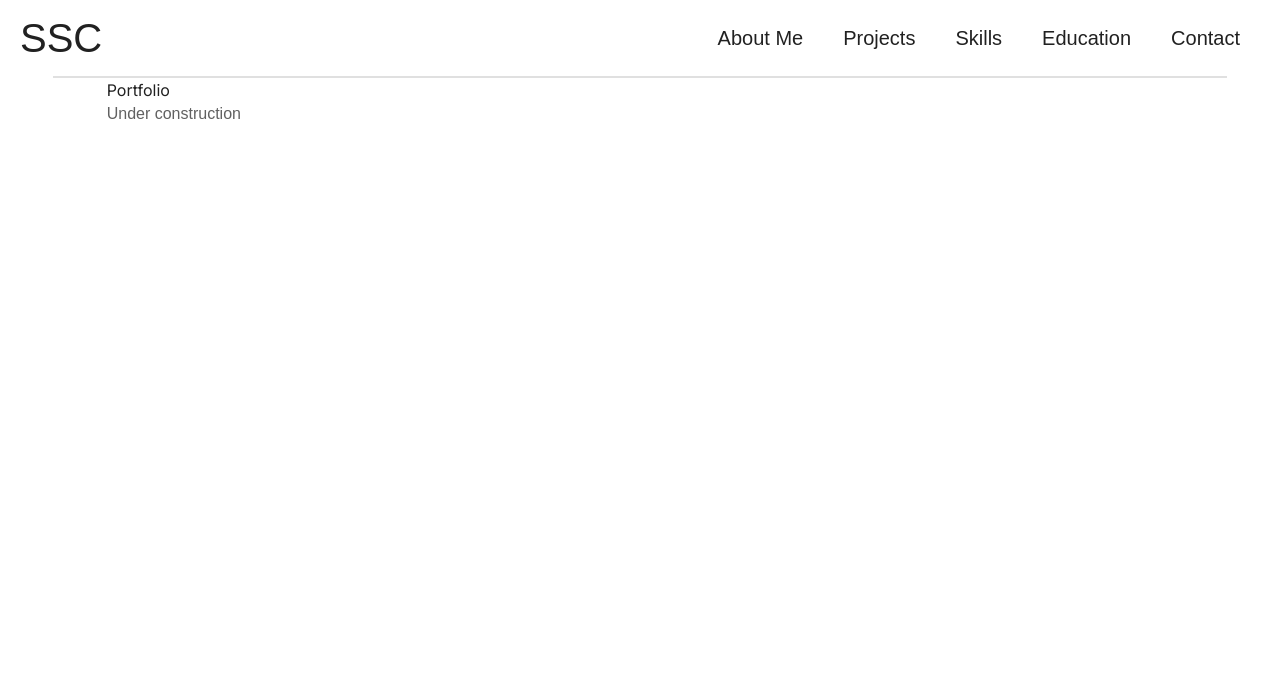
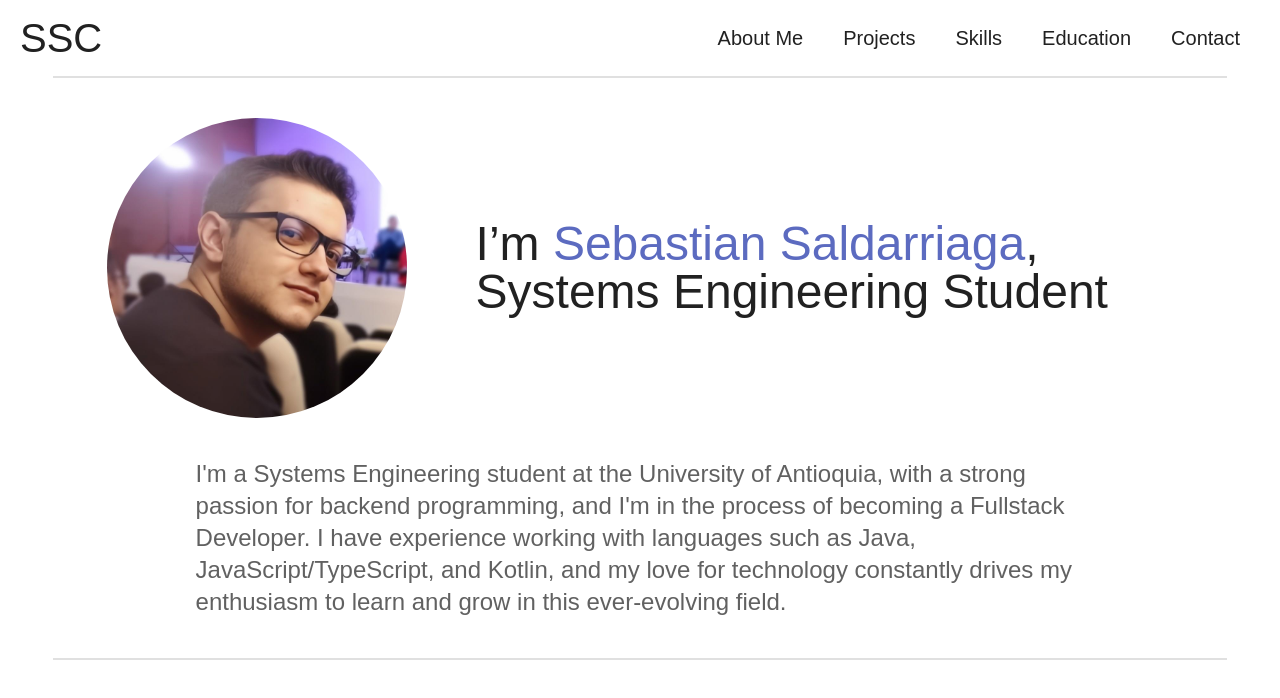
Before and after one commit to SebastianSaldarriagaC1/sebastiansaldarriaga, a Next.js app: page / in a window 1280 px wide. Shown: the top 698 px of the page. Built offline with nearby package versions, Linux system fonts and the light colour scheme.

Commit message:
feat: add about me section

```diff
--- a/src/app/globals.css
+++ b/src/app/globals.css
@@ -36,19 +36,15 @@ body {
 .header-text {
   color: var(--main-text-color);
   font-family: "Source Sans Pro", "Arial", "Sans Serif";
-  font-size: 48px;
 }
 
 .highlight-text {
   color: var(--primary-accent-color);
-  font-family: "Source Sans Pro", "Arial", "Sans Serif";
-  font-size: 48px;
 }
 
 p {
   color: var(--secondary-text-color);
   font-family: "Source Sans Pro", "Arial", "Sans Serif";
-  font-size: 16px;
 }
 
 hr {
--- a/src/components/atoms/Image.tsx
+++ b/src/components/atoms/Image.tsx
@@ -0,0 +1,22 @@
+import React from "react";
+// Import next/image
+import Image from "next/image";
+
+interface ImageProps {
+  src: string;
+  alt: string;
+}
+
+const CircleImage: React.FC<ImageProps> = ({ src, alt }) => {
+  return (
+    <Image
+      src={src}
+      alt={alt}
+      width={300}
+      height={300}
+      className="rounded-full"
+    />
+  );
+};
+
+export { CircleImage };
--- a/src/components/atoms/Text.tsx
+++ b/src/components/atoms/Text.tsx
@@ -1,6 +1,8 @@
 import React from "react";
 
 interface TextProps {
+  id?: string;
+  extraClass?: string;
   text: string;
 }
 
@@ -9,24 +11,50 @@ interface AnchorProps {
   href: string;
 }
 
-const SectionText: React.FC<TextProps> = ({ text }) => {
-  return <h1 className="section-text">{text}</h1>;
+const SectionText: React.FC<TextProps> = ({ text, extraClass }) => {
+  return <h1 className={"section-text " + extraClass}>{text}</h1>;
 };
 
 const Navbartext: React.FC<AnchorProps> = ({ text, href }) => {
   return (
-    <a href={href} className="navbar-text">
+    <a href={href} className={"navbar-text"}>
       {text}
     </a>
   );
 };
 
-const HeaderText: React.FC<TextProps> = ({ text }) => {
-  return <p className="header-text">{text}</p>;
+const HeaderText: React.FC<TextProps> = ({ id, text, extraClass }) => {
+  return (
+    <p id={id} className={"header-text " + extraClass}>
+      {text}
+    </p>
+  );
 };
 
-const HighlightText: React.FC<TextProps> = ({ text }) => {
-  return <p className="highlight-text">{text}</p>;
+interface HighlightTextProps {
+  text: string;
+  highlight?: string;
+  id?: string;
+}
+
+const HighlightText: React.FC<HighlightTextProps> = ({
+  text,
+  highlight,
+  id,
+}) => {
+  if (highlight === undefined) {
+    return <h1>{text}</h1>;
+  } else {
+    const parts = text.split(highlight);
+
+    return (
+      <h1 id={id} className="header-text text-3xl sm:text-5xl">
+        {parts[0]}
+        <span className="highlight-text">{highlight}</span>
+        {parts[1]}
+      </h1>
+    );
+  }
 };
 
 export { SectionText, Navbartext, HeaderText, HighlightText };
--- a/src/components/organisms/AboutSection.tsx
+++ b/src/components/organisms/AboutSection.tsx
@@ -0,0 +1,36 @@
+import React from "react";
+import { HighlightText } from "../atoms/Text";
+import { CircleImage } from "../atoms/Image";
+
+const AboutSection: React.FC = () => {
+  return (
+    <div className="mx-auto w-11/12 sm:w-10/12">
+      <div>
+        <div className="w-full flex flex-col-reverse my-10 sm:flex-row sm:justify-between sm:items-center">
+          <div className="mx-auto mt-10 sm:mt-0 sm:w-1/3">
+            <CircleImage src="/sebastian-picture.jpg" alt="Profile Picture" />
+          </div>
+          <div className="sm:w-2/3 justify-end sm:mx-10">
+            <HighlightText
+              text="I’m Sebastian Saldarriaga, Systems Engineering Student"
+              highlight="Sebastian Saldarriaga"
+              id="about-me"
+            />
+          </div>
+        </div>
+        <div className="w-10/12 mx-auto items-center text-base sm:text-2xl">
+          <p>
+            I'm a Systems Engineering student at the University of Antioquia,
+            with a strong passion for backend programming, and I'm in the
+            process of becoming a Fullstack Developer. I have experience working
+            with languages such as Java, JavaScript/TypeScript, and Kotlin, and
+            my love for technology constantly drives my enthusiasm to learn and
+            grow in this ever-evolving field.
+          </p>
+        </div>
+      </div>
+    </div>
+  );
+};
+
+export default AboutSection;
--- a/src/components/templates/PortfolioTemplate.tsx
+++ b/src/components/templates/PortfolioTemplate.tsx
@@ -1,5 +1,6 @@
 import React from "react";
 import Navbar from "../molecules/Navbar";
+import AboutSection from "../organisms/AboutSection";
 
 const PortfolioTemplate: React.FC = () => {
   return (
@@ -14,11 +15,9 @@ const PortfolioTemplate: React.FC = () => {
           { text: "Contact", href: "#contact" },
         ]}
       />
-      <hr className="mx-auto w-11/12" />
-      <div className="mx-auto w-11/12 sm:w-10/12">
-        <h1 id="about-me">Portfolio</h1>
-        <p>Under construction</p>
-      </div>
+      <hr className="mx-auto w-11/12 mb-10" />
+      <AboutSection />
+      <hr className="mx-auto w-11/12 my-10" />
     </div>
   );
 };
```
Also changed, not shown: public/sebastian-picture.jpg (added), 1 other file (tests, documents, lock files or other folders).
